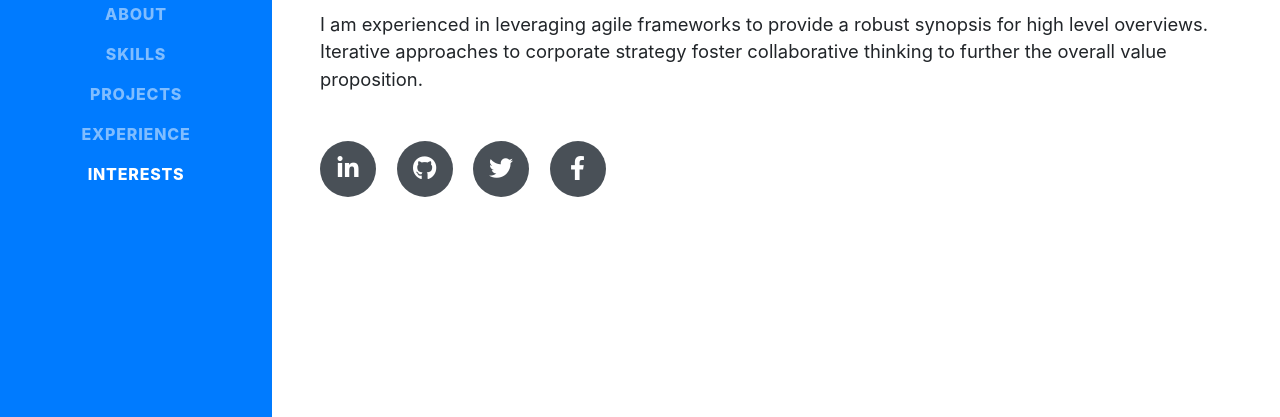
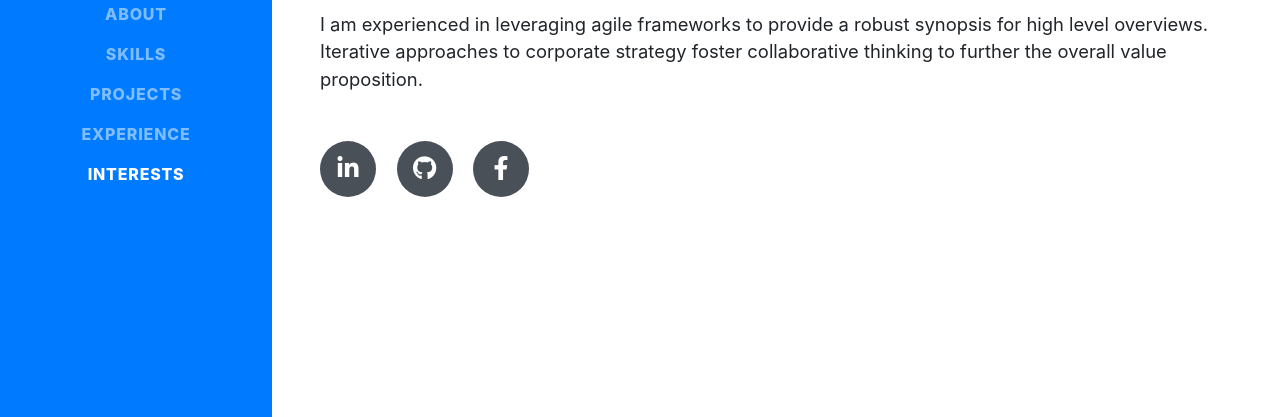
Before and after one commit to tim-thompson82/Tim-Thompson82, a website with bundled scripts: page index.html in a window 1280 px wide. Shown: the part 380-797 px from the top of the page. Built offline with nearby package versions, Linux system fonts and the light colour scheme; a web font is replaced by a local one.

Commit message:
update 6

```diff
--- a/index.html
+++ b/index.html
@@ -77,10 +77,8 @@
           <a href="https://github.com/tim-thompson82/">
             <i class="fab fa-github"></i>
           </a>
-          <a href="#">
-            <i class="fab fa-twitter"></i>
-          </a>
-          <a href="#">
+
+          <a href="https://www.facebook.com/tim.thompson.92">
             <i class="fab fa-facebook-f"></i>
           </a>
         </div>
```
Also changed, not shown: img/profile3.jpg (renamed from img/profile2.jpg), 2 other files.
